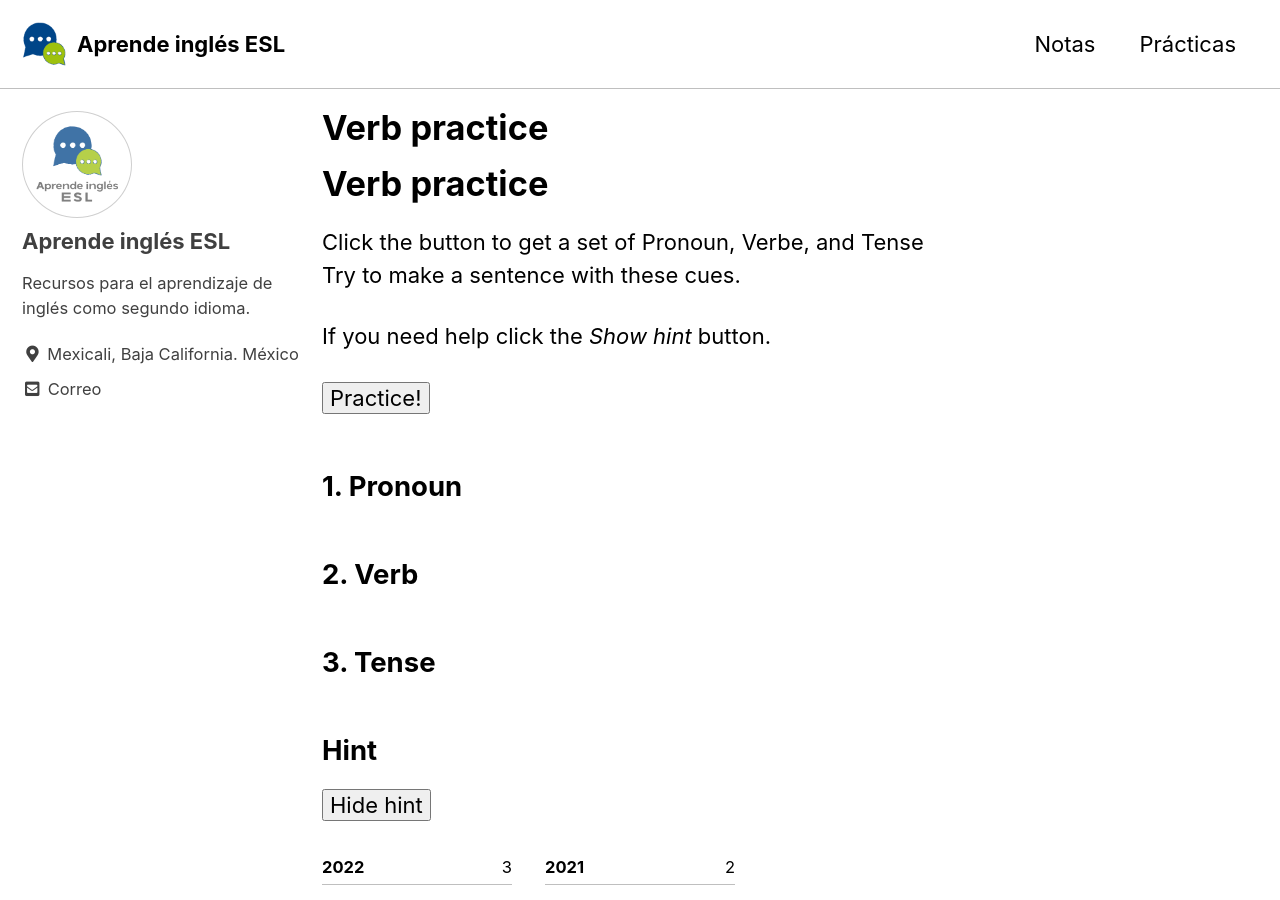
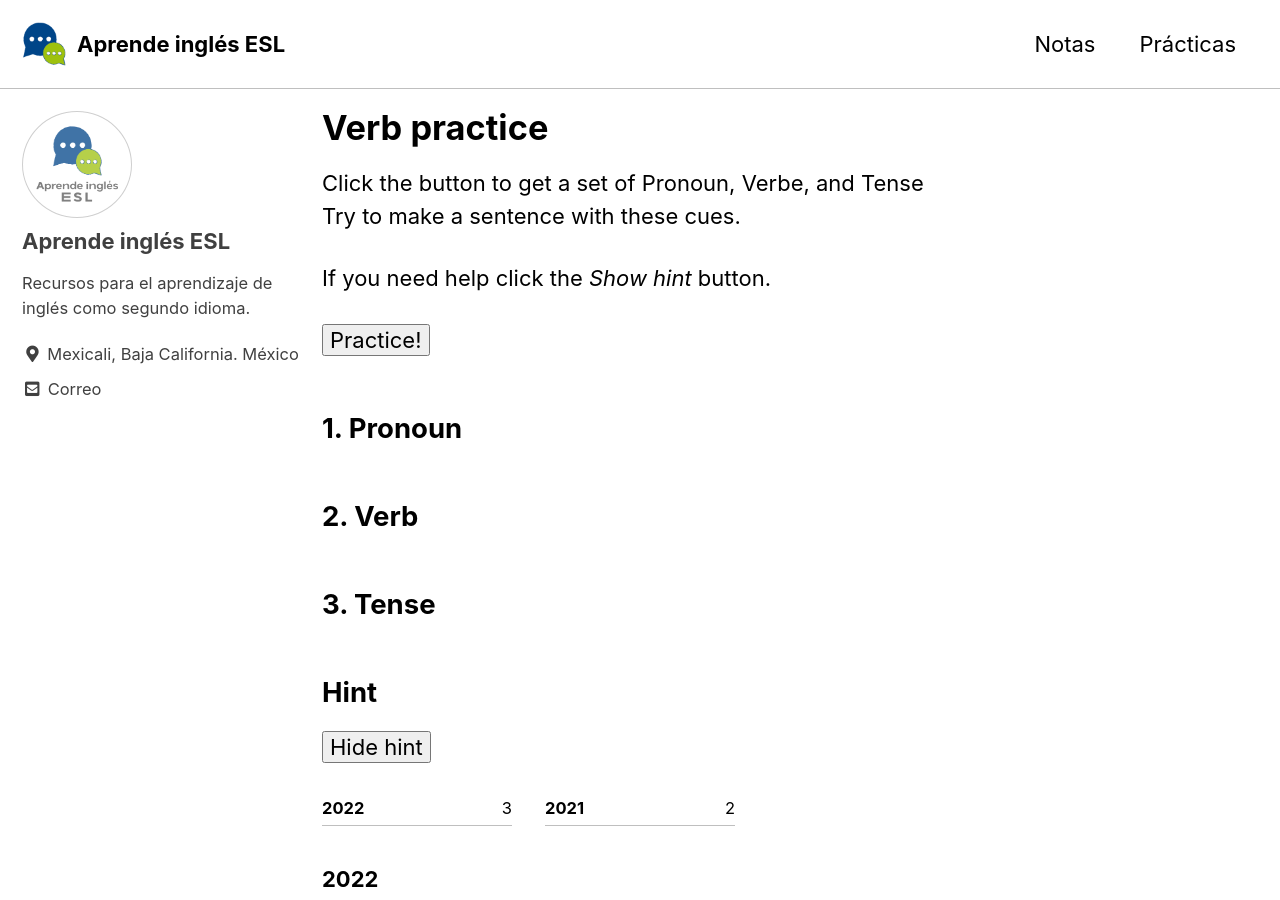
Before and after one commit to camachevaz/ESL, a Jekyll site: the page built from _posts/2021-12-14-verbos.markdown, in a window 1280 px wide and 900 px high. Built offline with Jekyll 4.4.1, drawn with Linux system fonts in a browser that asks for light colours; cached includes are drawn as plain includes.

Commit message:
Update 2021-12-14-verbos.markdown

```diff
--- a/_posts/2021-12-14-verbos.markdown
+++ b/_posts/2021-12-14-verbos.markdown
@@ -5,8 +5,6 @@ permalink: /practica/verbs/
 category: practica
 summary: Practice different time tenses with quick templates of pronouns and verbs.
 ---
-
-# Verb practice
 
 Click the button to get a set of Pronoun, Verbe, and Tense Try to make a sentence with these cues.
 
```
